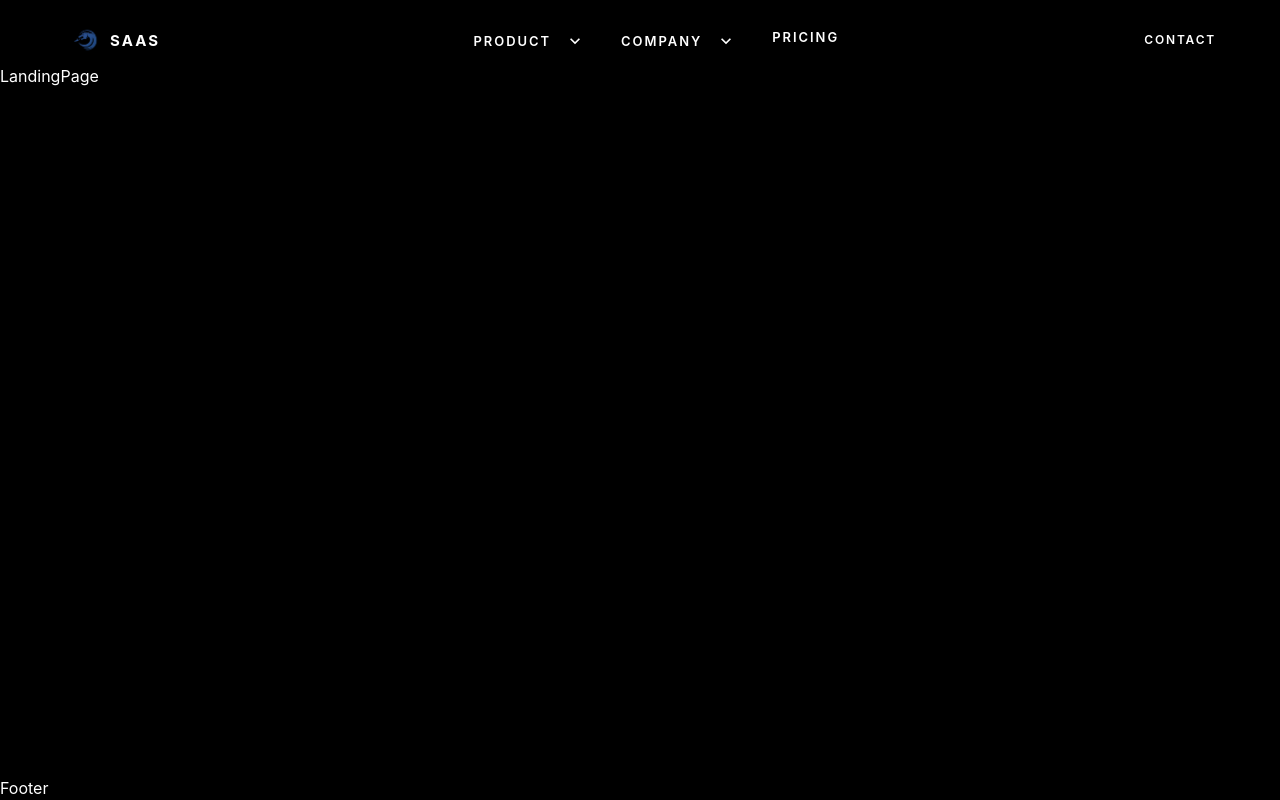
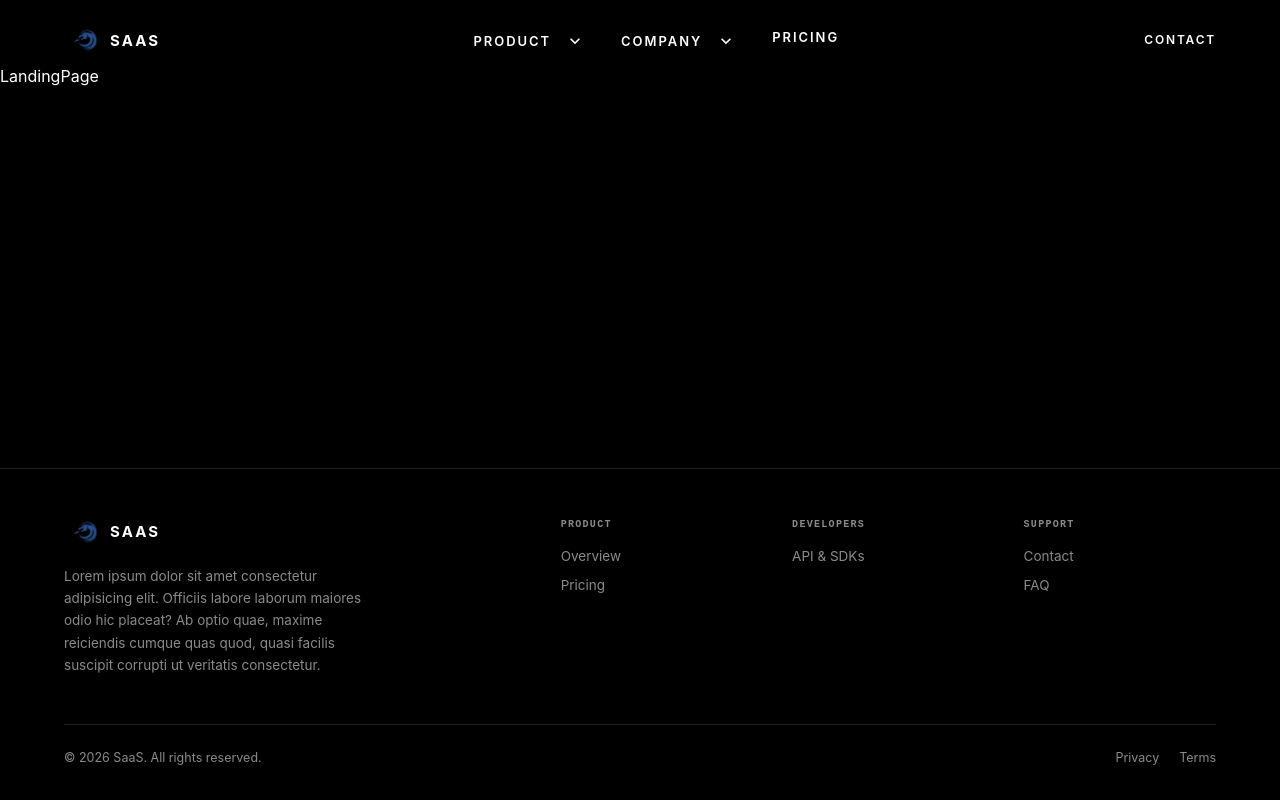
Before and after one commit to ahmadabdullah-dev/saas-marketing-website, a React (Vite) app in the folder WEB/: page / in a window 1280 px wide. Built offline with nearby package versions, Linux system fonts and the light colour scheme.

Commit message:
feat(WEB): Implement Footer component with structured links and branding

```diff
--- a/WEB/src/app/components/Footer.tsx
+++ b/WEB/src/app/components/Footer.tsx
@@ -1,5 +1,155 @@
+import { Box, Container, Grid, Link, Stack, Typography } from "@mui/material";
+import { Link as RouterLink } from "react-router";
+import AppLogoWithName from "./AppLogoWithName";
+
+const footerLinks = [
+  {
+    title: "Product",
+    links: [
+      { label: "Overview", href: "/product" },
+      { label: "Pricing", href: "/pricing" },
+    ],
+  },
+  {
+    title: "Developers",
+    links: [{ label: "API & SDKs", href: "/for-developers" }],
+  },
+  {
+    title: "Support",
+    links: [
+      { label: "Contact", href: "/contact" },
+      { label: "FAQ", href: "/faq" },
+    ],
+  },
+];
+
 export default function Footer() {
   return (
-    <div>Footer</div>
-  )
+    <Box
+      component="footer"
+      sx={{
+        mt: 12,
+        pt: 6,
+        pb: 4,
+        borderTop: "1px solid",
+        borderColor: "divider",
+      }}
+    >
+      <Container maxWidth="lg">
+        <Grid container spacing={{ xs: 4, md: 5 }}>
+          {/* Brand column */}
+          <Grid size={{ xs: 12, sm: 12, md: 5 }}>
+            <Link
+              component={RouterLink}
+              to="/"
+              underline="none"
+              sx={{ display: "inline-flex", alignItems: "center" }}
+            >
+              <AppLogoWithName />
+            </Link>
+
+            <Typography
+              sx={{
+                mt: 1.5,
+                fontSize: 13.5,
+                lineHeight: 1.65,
+                color: "text.secondary",
+                maxWidth: "36ch",
+              }}
+            >
+              Lorem ipsum dolor sit amet consectetur adipisicing elit. Officiis
+              labore laborum maiores odio hic placeat? Ab optio quae, maxime
+              reiciendis cumque quas quod, quasi facilis suscipit corrupti ut
+              veritatis consectetur.
+            </Typography>
+          </Grid>
+
+          {/* Link columns */}
+          {footerLinks.map((col) => (
+            <Grid size={{ xs: 6, sm: 4, md: 2.33 }} key={col.title}>
+              <Typography
+                sx={{
+                  fontFamily: "monospace",
+                  fontSize: 10,
+                  fontWeight: 600,
+                  letterSpacing: "0.13em",
+                  textTransform: "uppercase",
+                  color: "text.secondary",
+                  mb: 1.75,
+                }}
+              >
+                {col.title}
+              </Typography>
+
+              <Stack spacing={1.1}>
+                {col.links.map((link) => (
+                  <Link
+                    key={link.label}
+                    component={RouterLink}
+                    to={link.href}
+                    underline="none"
+                    sx={{
+                      fontSize: 13.5,
+                      color: "text.secondary",
+                      width: "fit-content",
+                      transition: "color 0.15s ease",
+                      "&:hover": { color: "text.primary" },
+                    }}
+                  >
+                    {link.label}
+                  </Link>
+                ))}
+              </Stack>
+            </Grid>
+          ))}
+        </Grid>
+
+        {/* Bottom bar */}
+        <Box
+          sx={{
+            mt: 6,
+            pt: 3,
+            borderTop: "1px solid",
+            borderColor: "divider",
+            display: "flex",
+            flexDirection: { xs: "column", sm: "row" },
+            alignItems: { xs: "flex-start", sm: "center" },
+            justifyContent: "space-between",
+            gap: 1,
+          }}
+        >
+          <Typography sx={{ fontSize: 12.5, color: "text.secondary" }}>
+            © {new Date().getFullYear()} SaaS. All rights reserved.
+          </Typography>
+
+          <Stack direction="row" spacing={2.5}>
+            <Link
+              component={RouterLink}
+              to="/privacy"
+              underline="none"
+              sx={{
+                fontSize: 12.5,
+                color: "text.secondary",
+                "&:hover": { color: "text.primary" },
+              }}
+            >
+              Privacy
+            </Link>
+            <Link
+              component={RouterLink}
+              to="/terms"
+              underline="none"
+              sx={{
+                fontSize: 12.5,
+                color: "text.secondary",
+                "&:hover": { color: "text.primary" },
+              }}
+            >
+              Terms
+            </Link>
+          </Stack>
+        </Box>
+      </Container>
+    </Box>
+  );
 }
```
